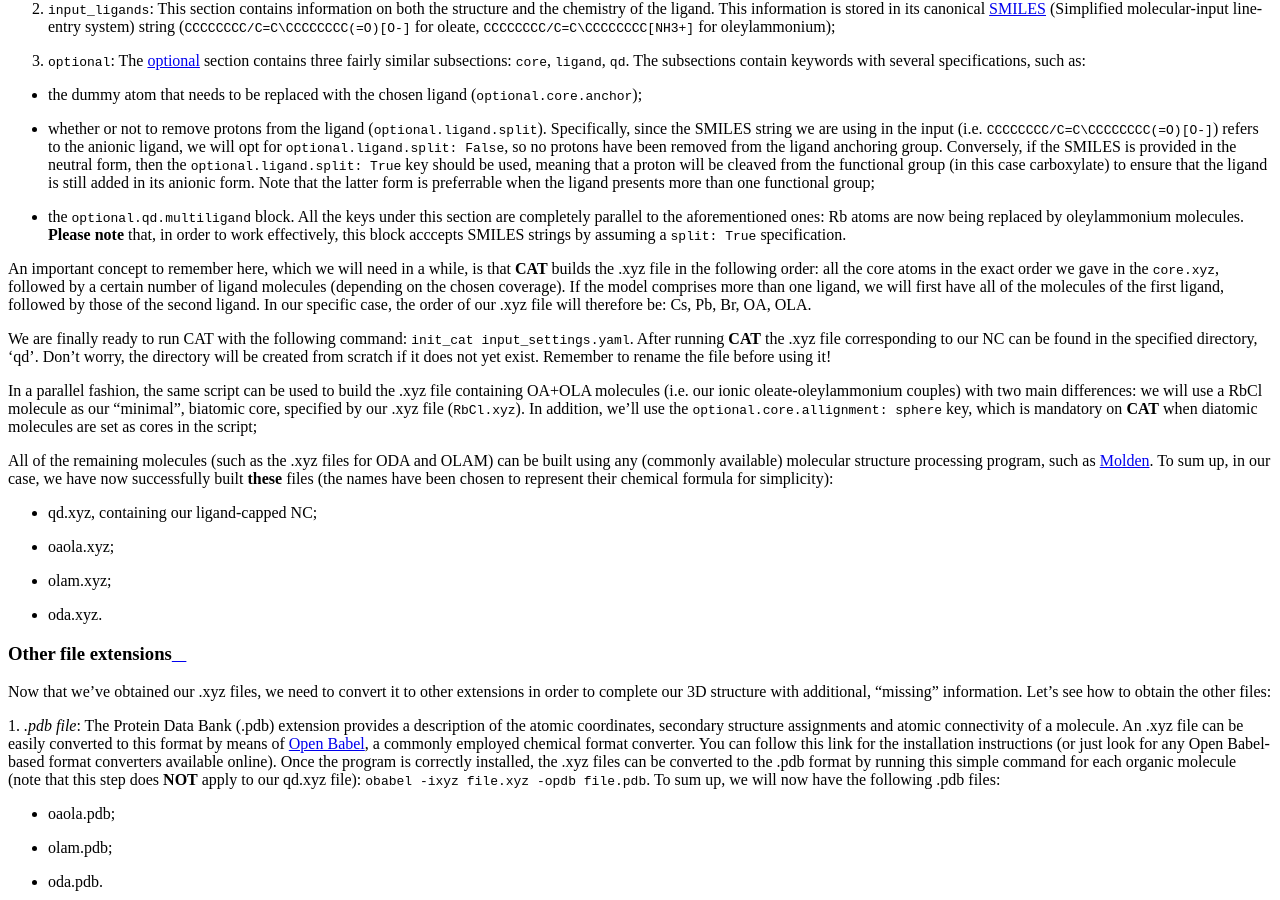
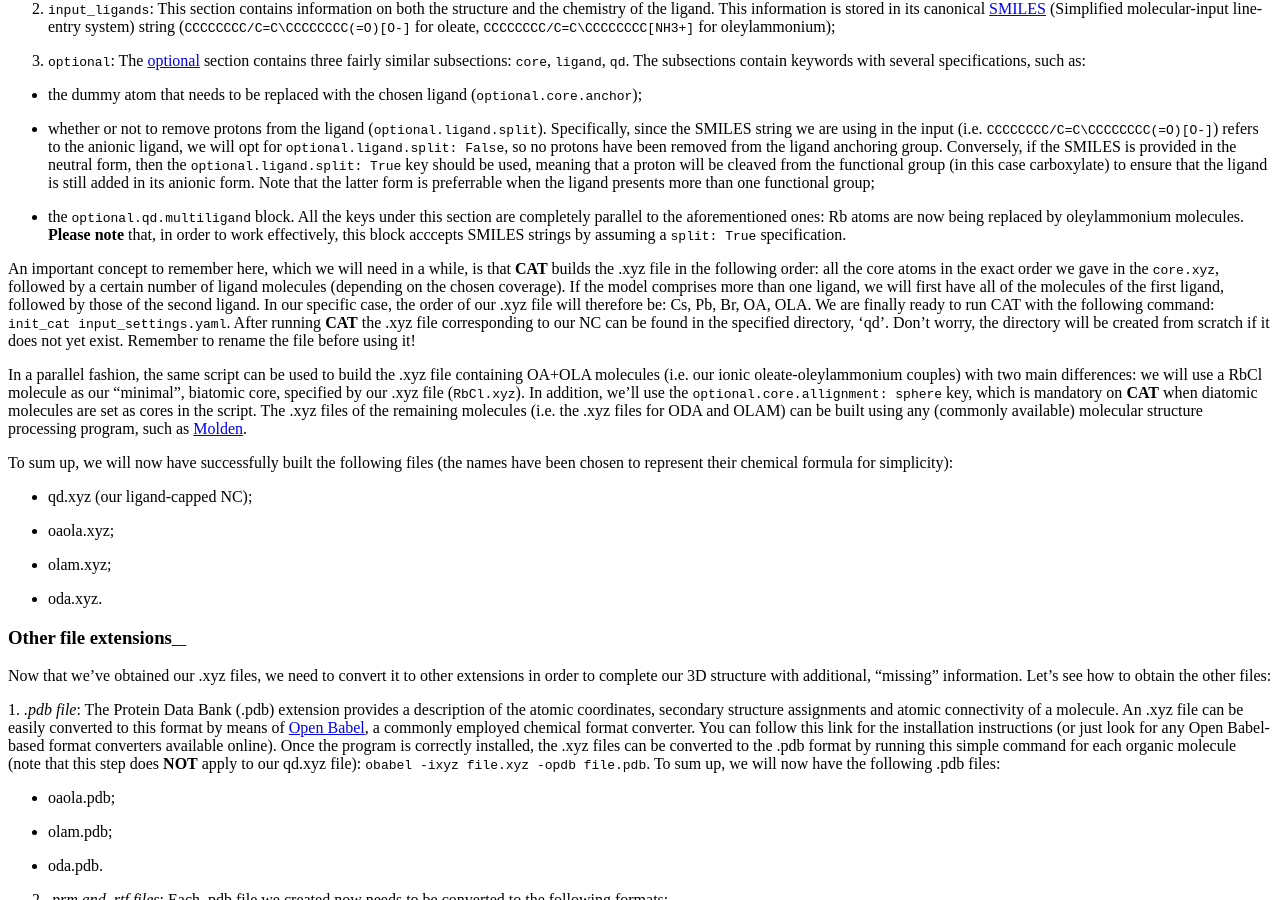
Before and after one commit to nlesc-nano/Tutorials, a Sphinx documentation site: the page built from docs/3_simulation_box.rst, in a window 1280 px wide and 900 px high, scrolled down 1779 px. Built offline with Sphinx 7.4.7 and the Read the Docs theme 2.0.0, drawn with Linux system fonts in a browser that asks for light colours.

Commit message:
Update 3_simulation_box.rst

```diff
--- a/docs/3_simulation_box.rst
+++ b/docs/3_simulation_box.rst
@@ -74,18 +74,15 @@ The `path <https://cat.readthedocs.io/en/latest/2_path.html#path>`_, `input_core
 - the dummy atom that needs to be replaced with the chosen ligand (``optional.core.anchor``);
 - whether or not to remove protons from the ligand (``optional.ligand.split``). Specifically, since the SMILES string we are using in the input (i.e. ``CCCCCCCC/C=C\CCCCCCCC(=O)[O-]``) refers to the anionic ligand, we will opt for ``optional.ligand.split: False``, so no protons have been removed from the ligand anchoring group. Conversely, if the SMILES is provided in the neutral form, then the ``optional.ligand.split: True`` key should be used, meaning that a proton will be cleaved from the functional group (in this case carboxylate) to ensure that the ligand is still added in its anionic form. Note that the latter form is preferrable when the ligand presents more than one functional group;
 - the ``optional.qd.multiligand`` block. All the keys under this section are completely parallel to the aforementioned ones: Rb atoms are now being replaced by oleylammonium molecules. **Please note** that, in order to work effectively, this block acccepts SMILES strings by assuming a ``split: True`` specification.
-
 An important concept to remember here, which we will need in a while, is that **CAT** builds the .xyz file in the following order: all the core atoms in the exact order we gave in the ``core.xyz``, followed by a certain number of ligand molecules (depending on the chosen coverage). If the model comprises more than one ligand, we will first have all of the molecules of the first ligand, followed by those of the second ligand. In our specific case, the order of our .xyz file will therefore be: Cs, Pb, Br, OA, OLA.
-
 We are finally ready to run CAT with the following command: ``init_cat input_settings.yaml``.
 After running **CAT** the .xyz file corresponding to our NC can be found in the specified directory, 'qd'. Don't worry, the directory will be created from scratch if it does not yet exist. Remember to rename the file before using it!
 
-In a parallel fashion, the same script can be used to build the .xyz file containing OA+OLA molecules (i.e. our ionic oleate-oleylammonium couples) with two main differences: we will use a RbCl molecule as our "minimal", biatomic core, specified by our .xyz file (``RbCl.xyz``). In addition, we'll use the ``optional.core.allignment: sphere`` key, which is mandatory on **CAT** when diatomic molecules are set as cores in the script;
+In a parallel fashion, the same script can be used to build the .xyz file containing OA+OLA molecules (i.e. our ionic oleate-oleylammonium couples) with two main differences: we will use a RbCl molecule as our "minimal", biatomic core, specified by our .xyz file (``RbCl.xyz``). In addition, we'll use the ``optional.core.allignment: sphere`` key, which is mandatory on **CAT** when diatomic molecules are set as cores in the script. The .xyz files of the remaining molecules (i.e. the .xyz files for ODA and OLAM) can be built using any (commonly available) molecular structure processing program, such as `Molden <https://www3.cmbi.umcn.nl/molden/>`__.
 
-All of the remaining molecules (such as the .xyz files for ODA and OLAM) can be built using any (commonly available) molecular structure processing program, such as `Molden <https://www3.cmbi.umcn.nl/molden/>`__.
-To sum up, in our case, we have now successfully built **these** files (the names have been chosen to represent their chemical formula for simplicity):
+To sum up, we will now have successfully built the following files (the names have been chosen to represent their chemical formula for simplicity):
 
-- qd.xyz, containing our ligand-capped NC;
+- qd.xyz (our ligand-capped NC);
 - oaola.xyz;
 - olam.xyz;
 - oda.xyz.
```
